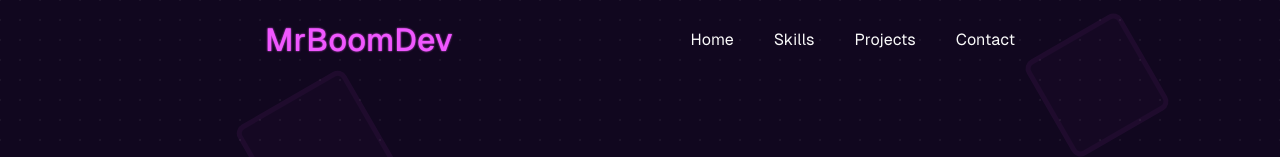
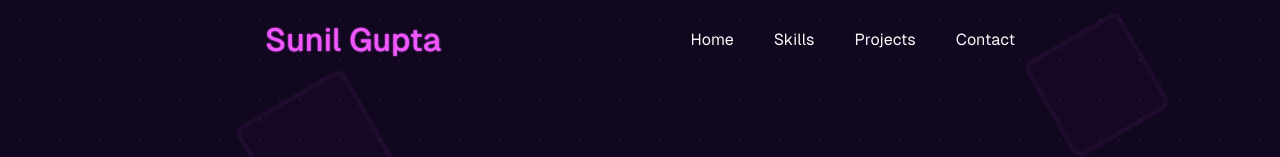
Before and after one commit to skgupta507/portfollioo, a React (Vite) app: page / in a window 1280 px wide. Shown: the top 157 px of the page. Built offline with nearby package versions, Linux system fonts and the light colour scheme.

Commit message:
Update index.tsx

```diff
--- a/src/components/layout/header/index.tsx
+++ b/src/components/layout/header/index.tsx
@@ -38,7 +38,7 @@ export default function Header({children}: {children?: JSX.Element | JSX.Element
 		<div className={styles.container + ` ${isScrolled ? styles.active : ""} ${isHidden ? styles.hidden : ""}`}>
 			<div className={styles.content}>
 				<Link to="/" onClick={scrollToTop}>
-					<h1 className={styles.logo}>MrBoomDev</h1>
+					<h1 className={styles.logo}>Sunil Gupta</h1>
 				</Link>
 
 				<span style={{flexGrow: 1}} />
```
